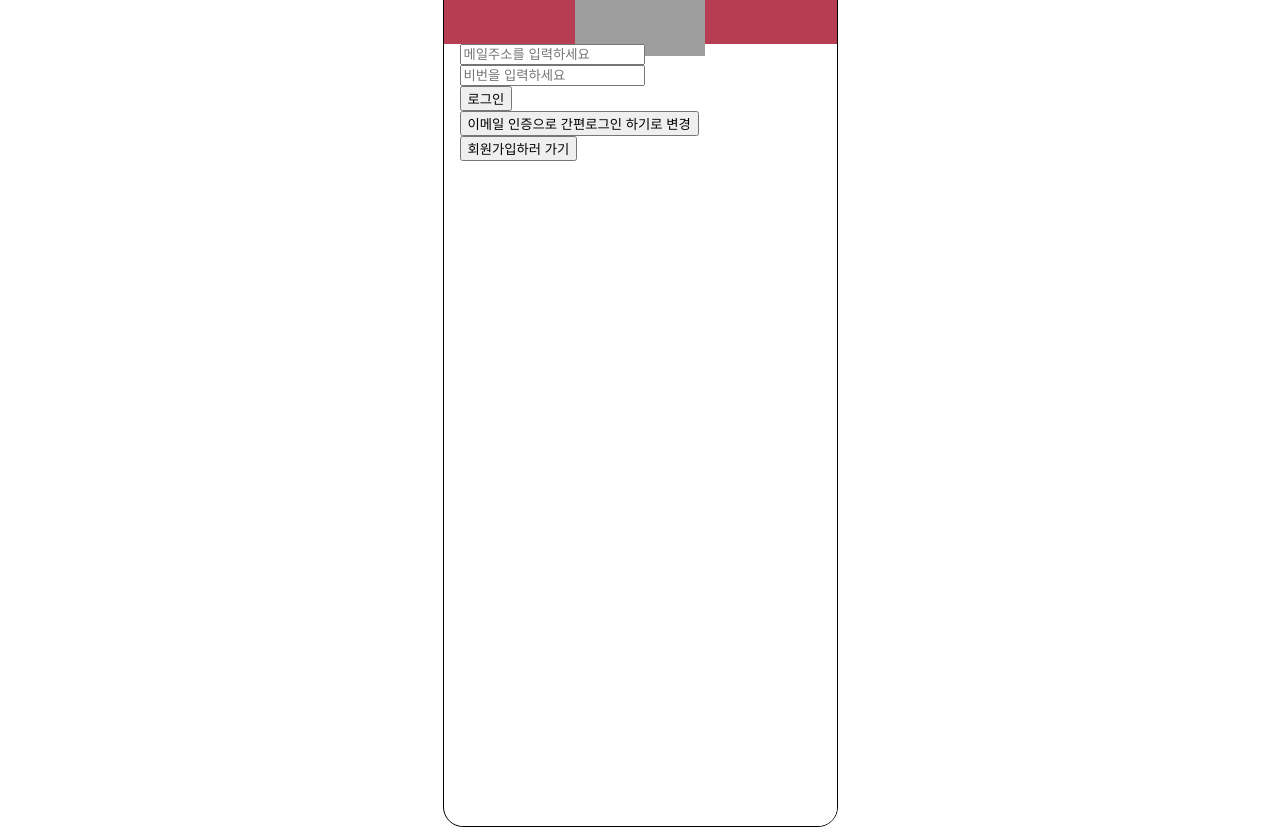
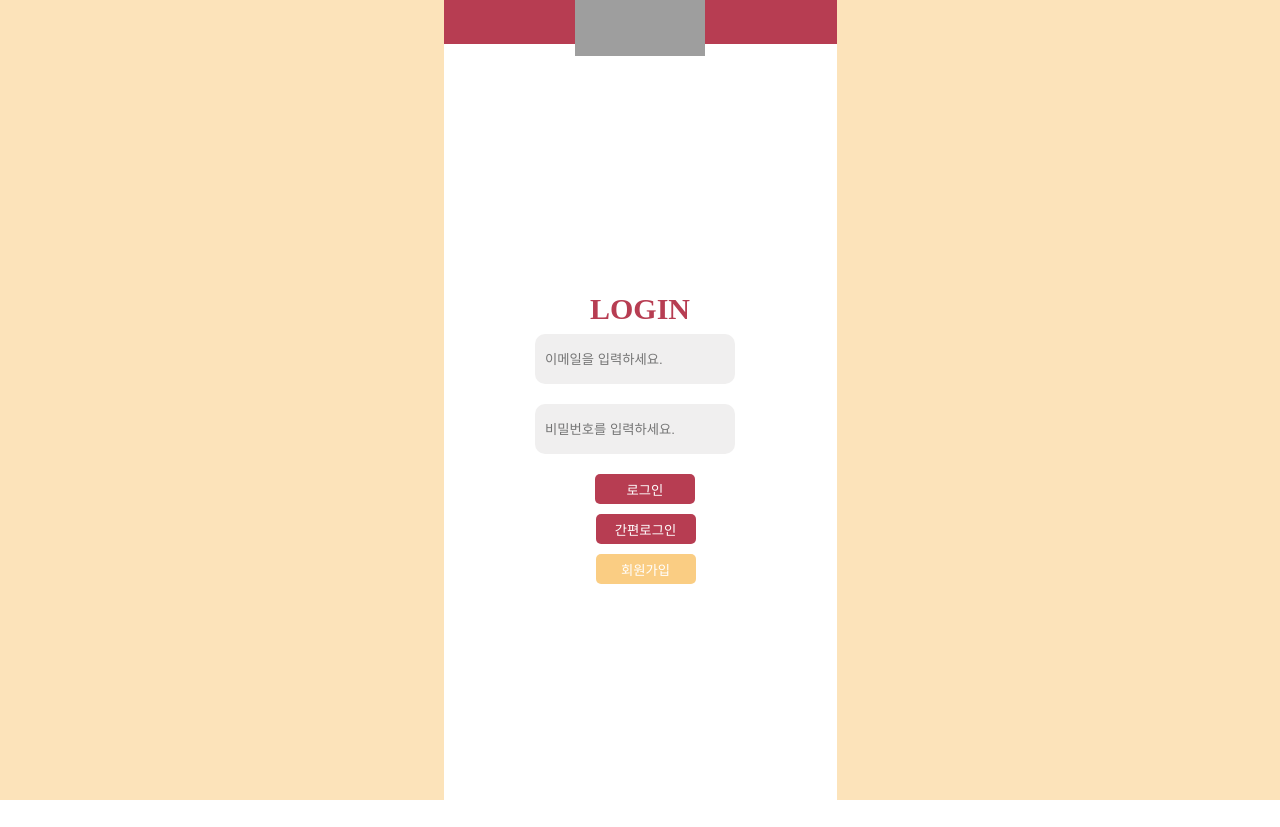
Before and after one commit to projectaub/BRsand, a React (Create React App) app: page /login in a window 1280 px wide. Built offline with nearby package versions, Linux system fonts and the light colour scheme; no server answers; grey boxes are pictures that could not be loaded.

Commit message:
style/ 마이페이지 로그인 회원가입

```diff
--- a/src/GlobalStyle.tsx
+++ b/src/GlobalStyle.tsx
@@ -4,7 +4,7 @@ import { reset } from 'styled-reset';
 const GlobalStyle = createGlobalStyle`
 
  ${reset}
-
+ *{ box-sizing: border-box; }
 html, body {
     @font-face {
     font-family: 'Pretendard-Regular';
@@ -12,7 +12,6 @@ html, body {
     font-weight: 400;
     font-style: normal;
 }
-    box-sizing: border-box;
 }
 `;
 export default GlobalStyle;
--- a/src/components/login/LoginBasic.tsx
+++ b/src/components/login/LoginBasic.tsx
@@ -1,6 +1,7 @@
 import React, { useState } from 'react';
 import { useNavigate } from 'react-router-dom';
 import { supabase } from '../../supabase';
+import { styled } from 'styled-components';
 
 const LoginBasic = () => {
   const [loading, setLoading] = useState(false);
@@ -31,11 +32,12 @@ const LoginBasic = () => {
 
   return (
     <>
-      <form onSubmit={handleSubmit}>
+      <Stform onSubmit={handleSubmit}>
+        <StLogin>LOGIN</StLogin>
         <div>
-          <input
+          <StInput
             type="email"
-            placeholder="메일주소를 입력하세요"
+            placeholder="이메일을 입력하세요."
             value={email}
             required={true}
             onChange={(e) => setEmail(e.target.value)}
@@ -44,21 +46,59 @@ const LoginBasic = () => {
 
         {/* 테스트 */}
         <div>
-          <input
+          <StInput
             type="password"
-            placeholder="비번을 입력하세요"
+            placeholder="비밀번호를 입력하세요."
             value={password}
             required={true}
             onChange={(e) => setPassword(e.target.value)}
           />
         </div>
 
-        <div>
-          <button disabled={loading}>{loading ? <span>Loading</span> : <span>로그인</span>}</button>
-        </div>
-      </form>
+        <LoginBtn disabled={loading}>{loading ? <span>Loading</span> : <span>로그인</span>}</LoginBtn>
+      </Stform>
     </>
   );
 };
 
+const StLogin = styled.h1`
+  text-align: center;
+  font-size: 30px;
+  color: #b73d52;
+  font-weight: bold;
+  margin-bottom: 10px;
+`;
+
+const LoginBtn = styled.button`
+  width: 100px;
+  height: 30px;
+  background-color: #b73d52;
+  border: none;
+  color: white;
+  border-radius: 5px;
+  margin-left: 60px;
+  cursor: pointer;
+  &:hover {
+    box-shadow: 1px 1px 1px #a6a6a6;
+  }
+`;
+
+const Stform = styled.form`
+  width: 210px;
+  margin: 0 auto;
+  margin-top: 250px;
+`;
+
+const StInput = styled.input`
+  margin: 0 auto;
+  width: 200px;
+  height: 50px;
+  border-radius: 10px;
+  border: none;
+  margin-bottom: 20px;
+  padding: 0 10px 0 10px;
+  background-color: #f0efef;
+  outline: none;
+`;
+
 export default LoginBasic;
--- a/src/pages/join/Join.tsx
+++ b/src/pages/join/Join.tsx
@@ -2,6 +2,7 @@ import React, { useState, useRef } from 'react';
 import { supabase } from '../../supabase';
 import { useNavigate } from 'react-router-dom';
 import { useForm, SubmitHandler } from 'react-hook-form';
+import { styled } from 'styled-components';
 
 interface FormValue {
   email: string;
@@ -117,11 +118,11 @@ const Join = () => {
     }
   };
   return (
-    <div>
-      <h1>회원가입</h1>
+    <div style={{ width: '100%' }}>
+      <StJoinH1>Sign Up</StJoinH1>
       <form onSubmit={handleSubmit(joinHandler)}>
         <div>
-          <input
+          <StInput
             type="email"
             placeholder="e-mail"
             {...register('email', {
@@ -129,11 +130,11 @@ const Join = () => {
               pattern: /^\S+@\S+$/i
             })}
           />
-          {errors.email && errors.email.type === 'required' && <p>메일을 입력하세요</p>}
-          {errors.email && errors.email.type === 'pattern' && <p>올바른 메일 형식이 아닙니다</p>}
+          {errors.email && errors.email.type === 'required' && <Stp>메일을 입력하세요</Stp>}
+          {errors.email && errors.email.type === 'pattern' && <Stp>올바른 메일 형식이 아닙니다</Stp>}
         </div>
         <div>
-          <input
+          <StInput
             type="password"
             placeholder="비밀번호"
             {...register('password', {
@@ -141,11 +142,11 @@ const Join = () => {
               minLength: 6
             })}
           />
-          {errors.password && errors.password.type === 'required' && <p>비밀번호를 입력하세요</p>}
-          {errors.password && errors.password.type === 'minLength' && <p>비밀번호는 최소 6자리 이상</p>}
+          {errors.password && errors.password.type === 'required' && <Stp>비밀번호를 입력하세요</Stp>}
+          {errors.password && errors.password.type === 'minLength' && <Stp>비밀번호는 최소 6자리 이상</Stp>}
         </div>
         <div>
-          <input
+          <StInput
             type="password"
             placeholder="비밀번호확인"
             {...register('confirmingPw', {
@@ -153,13 +154,11 @@ const Join = () => {
               validate: (value) => value === passwordRef.current
             })}
           />
-          {errors.confirmingPw && errors.confirmingPw.type === 'required' && (
-            <p>설정하고자 하는 비밀번호를 입력하세요</p>
-          )}
-          {errors.confirmingPw && errors.confirmingPw.type === 'validate' && <p>설정하고자 하는 비밀번호와 불일치</p>}
+          {errors.confirmingPw && errors.confirmingPw.type === 'required' && <Stp>비밀번호 확인을 입력하세요</Stp>}
+          {errors.confirmingPw && errors.confirmingPw.type === 'validate' && <Stp>비밀번호 확인 불일치</Stp>}
         </div>
         <div>
-          <button>가입하기</button>
+          <StJoin>가입하기</StJoin>
         </div>
       </form>
       {showPersonalInfoAlert && (
@@ -172,9 +171,9 @@ const Join = () => {
       {showPersonalInfoModal && (
         <div className="modal">
           <h2>개인 정보 입력</h2>
-          <input placeholder="이름" value={name} onChange={(e) => setName(e.target.value)} />
-          <input placeholder="성별" value={gender} onChange={(e) => setGender(e.target.value)} />
-          <input placeholder="나이" value={age} onChange={(e) => setAge(e.target.value)} />
+          <StInput placeholder="이름" value={name} onChange={(e) => setName(e.target.value)} />
+          <StInput placeholder="성별" value={gender} onChange={(e) => setGender(e.target.value)} />
+          <StInput placeholder="나이" value={age} onChange={(e) => setAge(e.target.value)} />
           <button onClick={submitPersonalInfo}>입력 완료</button>
           <button onClick={closeModal}>취소</button>
         </div>
@@ -183,4 +182,50 @@ const Join = () => {
   );
 };
 
+const Stp = styled.p`
+  text-align: left;
+  width: 200px;
+  margin: 0 auto;
+  font-size: 14px;
+  margin-top: 5px;
+  color: #282828;
+`;
+
+const StJoinH1 = styled.h1`
+  text-align: center;
+  font-size: 30px;
+  color: #b73d52;
+  font-weight: bold;
+
+  margin-top: 220px;
+`;
+
+const StInput = styled.input`
+  margin: 0 auto;
+  width: 200px;
+  height: 50px;
+  border-radius: 10px;
+  border: none;
+  margin-top: 10px;
+  padding: 0 10px 0 10px;
+  background-color: #f0efef;
+  outline: none;
+  margin-left: 90px;
+`;
+
+const StJoin = styled.button`
+  width: 100px;
+  height: 30px;
+  background-color: #b73d52;
+  border: none;
+  color: white;
+  border-radius: 5px;
+  margin-left: 152px;
+  margin-top: 10px;
+  cursor: pointer;
+  &:hover {
+    box-shadow: 1px 1px 1px #a6a6a6;
+  }
+`;
+
 export default Join;
--- a/src/pages/login/Login.tsx
+++ b/src/pages/login/Login.tsx
@@ -3,6 +3,7 @@ import { supabase } from '../../supabase';
 import { useNavigate } from 'react-router-dom';
 import LoginBasic from '../../components/login/LoginBasic';
 import LoginOTP from '../../components/login/LoginOTP';
+import { styled } from 'styled-components';
 
 const Login = () => {
   const [loading, setLoading] = useState(false);
@@ -19,19 +20,49 @@ const Login = () => {
   };
 
   return (
-    <div>
+    <StBack>
       {selectLogin ? <LoginBasic></LoginBasic> : <LoginOTP></LoginOTP>}
       <div>
-        <button onClick={selectLoginWay}>
-          {selectLogin ? '이메일 인증으로 간편로그인 하기로 변경' : '아이디 패스워드로 로그인 하기로 변경'}
-        </button>
+        <StLogin onClick={selectLoginWay}>{selectLogin ? '간편로그인' : '기본로그인'}</StLogin>
       </div>
 
       <div>
-        <button onClick={moveJoinPage}>회원가입하러 가기</button>
+        <StJoin onClick={moveJoinPage}>회원가입</StJoin>
       </div>
-    </div>
+    </StBack>
   );
 };
 
+const StLogin = styled.button`
+  width: 100px;
+  height: 30px;
+  background-color: #b73d52;
+  border: none;
+  color: white;
+  border-radius: 5px;
+  margin-left: 152px;
+  margin-top: 10px;
+  cursor: pointer;
+  &:hover {
+    box-shadow: 1px 1px 1px #a6a6a6;
+  }
+`;
+
+const StJoin = styled.button`
+  width: 100px;
+  height: 30px;
+  background-color: #facd83;
+  border: none;
+  color: white;
+  border-radius: 5px;
+  margin-left: 152px;
+  margin-top: 10px;
+  cursor: pointer;
+  &:hover {
+    box-shadow: 1px 1px 1px #a6a6a6;
+  }
+`;
+
+const StBack = styled.div``;
+
 export default Login;
--- a/src/pages/mypage/MyOrder.tsx
+++ b/src/pages/mypage/MyOrder.tsx
@@ -36,7 +36,7 @@ interface MyOrderProps {
 
 function MyOrder({ order }: MyOrderProps) {
   return (
-    <div>
+    <div style={{ width: '100%' }}>
       <OrderArea key={order.id}>
         <Stp>주문일시 : {getTimeFromPostgreSQL(order.time)}</Stp>
         <Stp>주문번호 : {order.id.slice(0, 8)}</Stp>
@@ -67,12 +67,13 @@ const OrderArea = styled.div`
   margin: 20px;
   padding: 10px;
   box-shadow: 1px 1px 3px #a6a6a6;
+  margin: 20px auto;
 `;
 
 const FoodArea = styled.div`
   border-top: 1px solid gray;
   width: 280px;
-  margin: 10px;
+  margin: auto 0;
   padding-top: 10px;
 `;
 
@@ -82,6 +83,7 @@ const Stp = styled.p`
 
 const Sprice = styled.p`
   margin-top: 10px;
+  margin-right: 5px;
   text-align: right;
   font-weight: bold;
   font-size: 18px;
@@ -92,6 +94,7 @@ const CallBtn = styled.button`
   width: 70px;
   height: 23px;
   margin-left: 5px;
+  line-height: 20px;
   background-color: #e7a583;
   border: none;
   border-radius: 5px;
--- a/src/pages/mypage/Mypage.tsx
+++ b/src/pages/mypage/Mypage.tsx
@@ -89,7 +89,7 @@ const Mypage = () => {
               ))}
           </div>
           <div>
-            <p>{userName} 님의 지난 주문입니다.</p>
+            <Stp>{userName} 님의 지난 주문입니다.</Stp>
             {orders
               .filter((order) => order.isDone)
               .map((order) => (
@@ -108,11 +108,13 @@ const HiMember = styled.h1`
   font-size: 19px;
   font-weight: bold;
   margin-top: 20px;
+  margin-left: 40px;
 `;
 
 const Stp = styled.p`
   margin-top: 10px;
   font-size: 17px;
+  margin-left: 40px;
 `;
 
 const NoOrder = styled.p`
--- a/src/shared/layout/Mobile.tsx
+++ b/src/shared/layout/Mobile.tsx
@@ -25,16 +25,15 @@ const S = {
     display: flex;
     justify-content: center;
     align-items: center;
+    background-color: #fce3ba;
   `,
   MobileWrapper: styled.div`
     width: 393px;
     height: 852px;
     border-radius: 20px;
     overflow: hidden;
-    border: 1px solid black;
   `,
   ContentArea: styled.div`
-    margin: 0px 16px;
     width: 393px;
     height: 782px;
     padding-bottom: 16px;
```
Also changed, not shown: src/pages/main/Main.tsx (+11 -9 lines).
